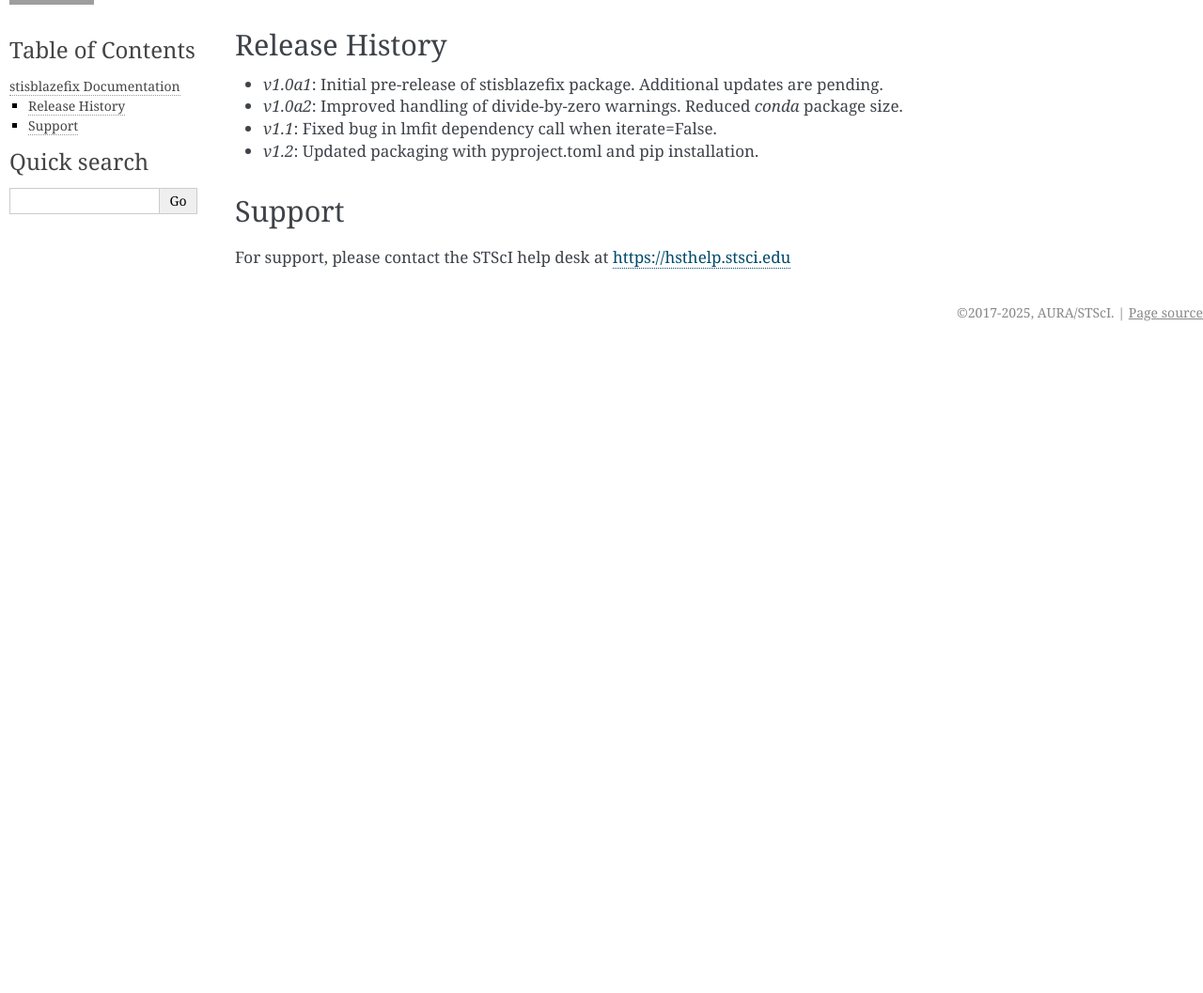
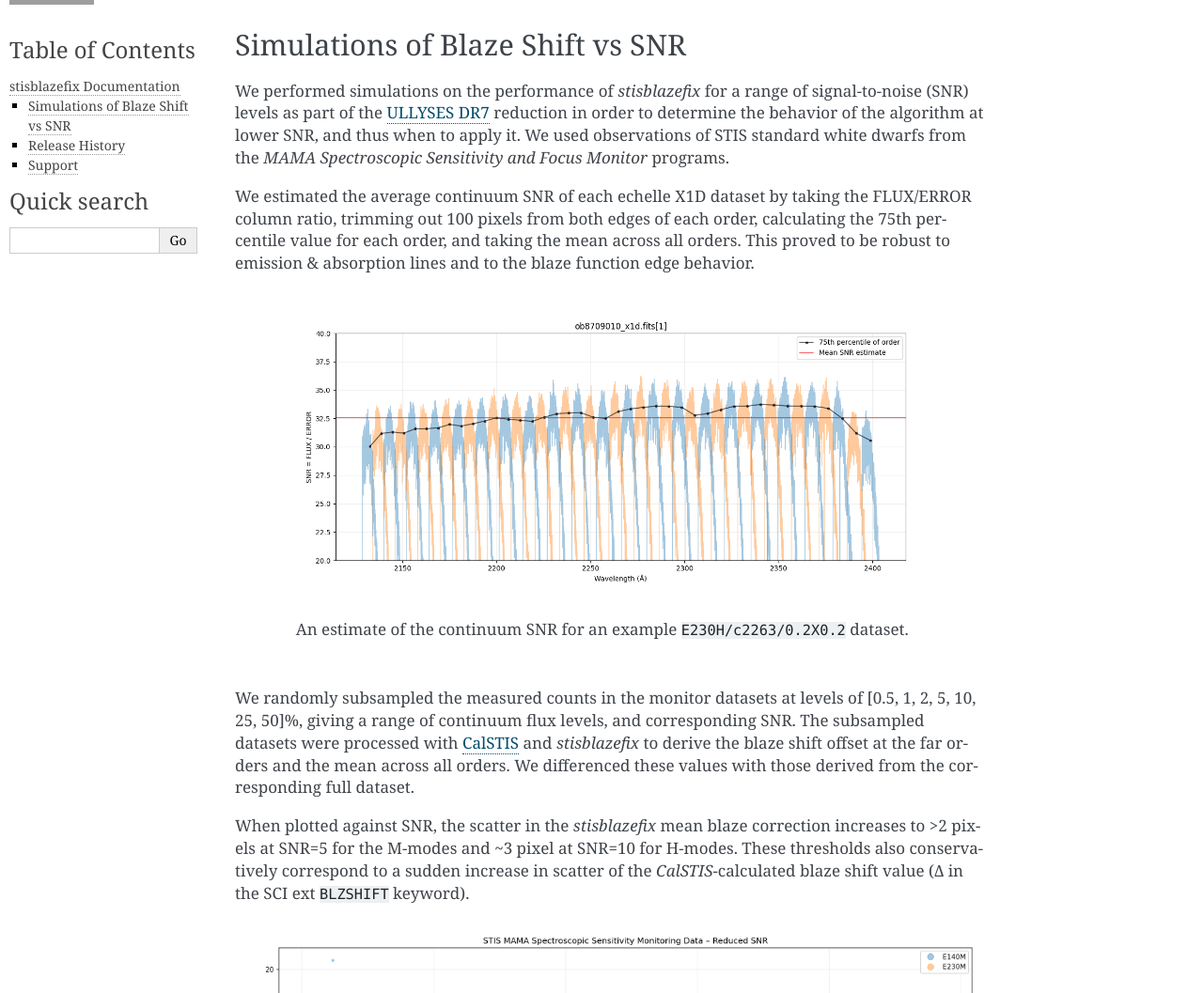
Before and after one commit to spacetelescope/stisblazefix, a Sphinx documentation site: the page built from doc/index.rst, in a window 1280 px wide and 1400 px high, cut to the strip 343-1400 px from the top of the window. Shown: the whole strip at 94% size. Built offline with Sphinx 7.4.7, drawn with Linux system fonts in a browser that asks for light colours; formulas are drawn with MathJax 3; some of the changed text lies outside the part shown; grey boxes are pictures that could not be loaded.

Commit message:
Docs:  Added results of ULLYSES SNR simulations using sensitivity monitoring data.

```diff
--- a/doc/index.rst
+++ b/doc/index.rst
@@ -18,6 +18,8 @@ stisblazefix Documentation
   :show-inheritance:
   :exclude-members: cliprange, genexplot, mkdqmask
 
+.. include:: simulation.rst
+
 Release History
 ---------------
 
--- /dev/null
+++ b/doc/simulation.rst
@@ -0,0 +1,54 @@
+Simulations of Blaze Shift vs SNR
+---------------------------------
+
+We performed simulations on the performance of `stisblazefix` for a range of
+signal-to-noise (SNR) levels as part of the `ULLYSES DR7`_ reduction in order to determine
+the behavior of the algorithm at lower SNR, and thus when to apply it.  We used
+observations of STIS standard white dwarfs from the *MAMA Spectroscopic Sensitivity and
+Focus Monitor* programs.
+
+.. _`ULLYSES DR7`: https://ullyses.stsci.edu/ullyses-dr7.html#Appendix
+
+We estimated the average continuum SNR of each echelle X1D dataset by taking the
+FLUX/ERROR column ratio, trimming out 100 pixels from both edges of each order,
+calculating the 75th percentile value for each order, and taking the mean across all
+orders. This proved to be robust to emission & absorption lines and to the blaze function
+edge behavior.
+
+.. figure:: _static/snr_estimate.png
+  :alt: Example measurement of continuum SNR per order.
+
+  An estimate of the continuum SNR for an example ``E230H/c2263/0.2X0.2`` dataset.
+
+We randomly subsampled the measured counts in the monitor datasets at levels of
+[0.5, 1, 2, 5, 10, 25, 50]%, giving a range of continuum flux levels, and corresponding
+SNR. The subsampled datasets were processed with `CalSTIS`_ and `stisblazefix` to derive
+the blaze shift offset at the far orders and the mean across all orders. We differenced
+these values with those derived from the corresponding full dataset.
+
+.. _`CalSTIS`: https://stistools.readthedocs.io/en/latest/calstis.html
+
+When plotted against SNR, the scatter in the `stisblazefix` mean blaze correction
+increases to >2 pixels at SNR=5 for the M-modes and ~3 pixel at SNR=10 for H-modes. These
+thresholds also conservatively correspond to a sudden increase in scatter of the
+`CalSTIS`-calculated blaze shift value (Δ in the SCI ext ``BLZSHIFT`` keyword).
+
+.. figure:: _static/sbf_m-modes_reduced_snr.png
+  :alt: Example simulation results for M-modes.
+
+  **M-modes**
+
+  **Top three panels:** The scatter in the `stisblazefix` empirically-derived blaze shift
+  offset in subsampled monitor data, relative to the full datasets. The panels correspond
+  to the mean, first, and last order of each dataset, respectively. The black points bin
+  the results every 4 SNR.
+
+  **Fourth panel:** The scatter within each SNR bin, showing roughly where the correction
+  becomes unreliable.
+
+  **Fifth panel:** The ΔBLZSHIFT, as calculated by calstis.
+
+.. figure:: _static/sbf_h-modes_reduced_snr.png
+  :alt: Example simulation results for H-modes.
+
+  **Same as previous figure, except for H-modes.**
```
Also changed, not shown: doc/_static/sbf_h-modes_reduced_snr.png (added), doc/_static/sbf_m-modes_reduced_snr.png (added), doc/_static/snr_estimate.png (added).
